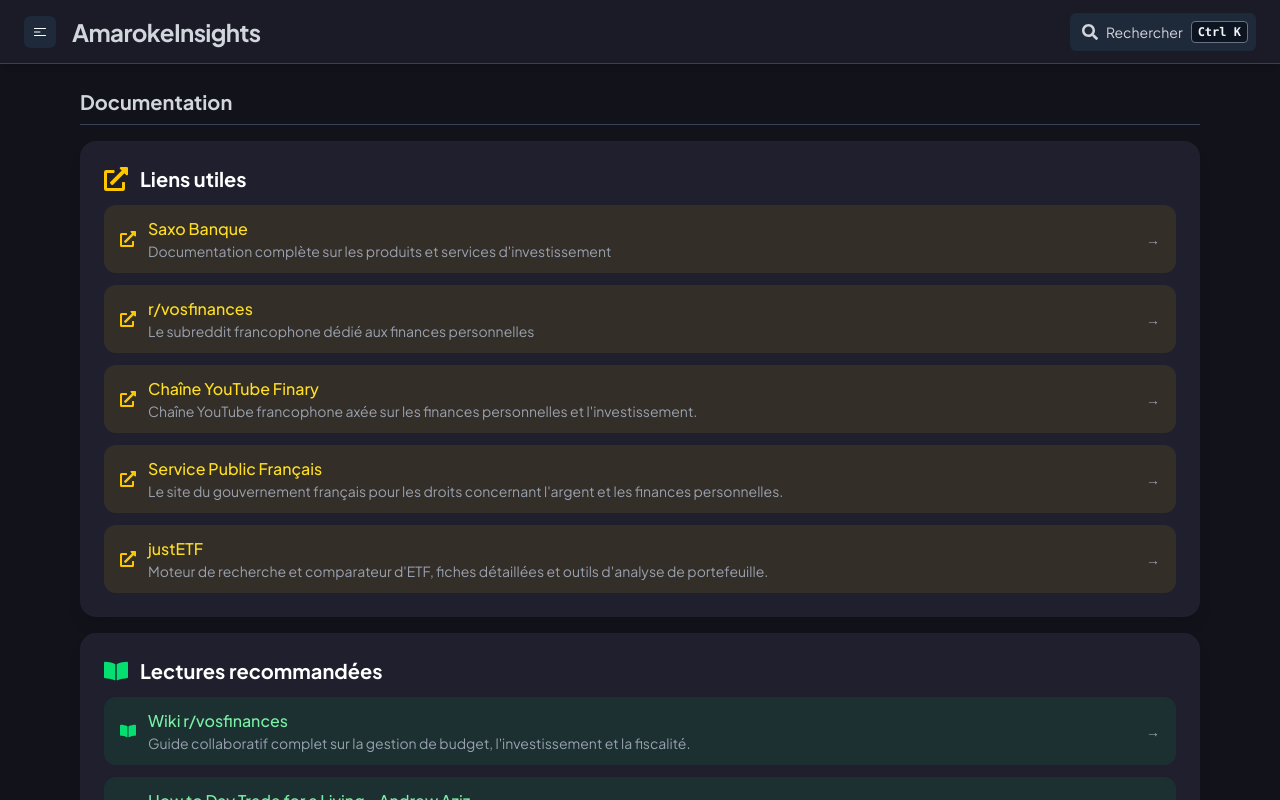
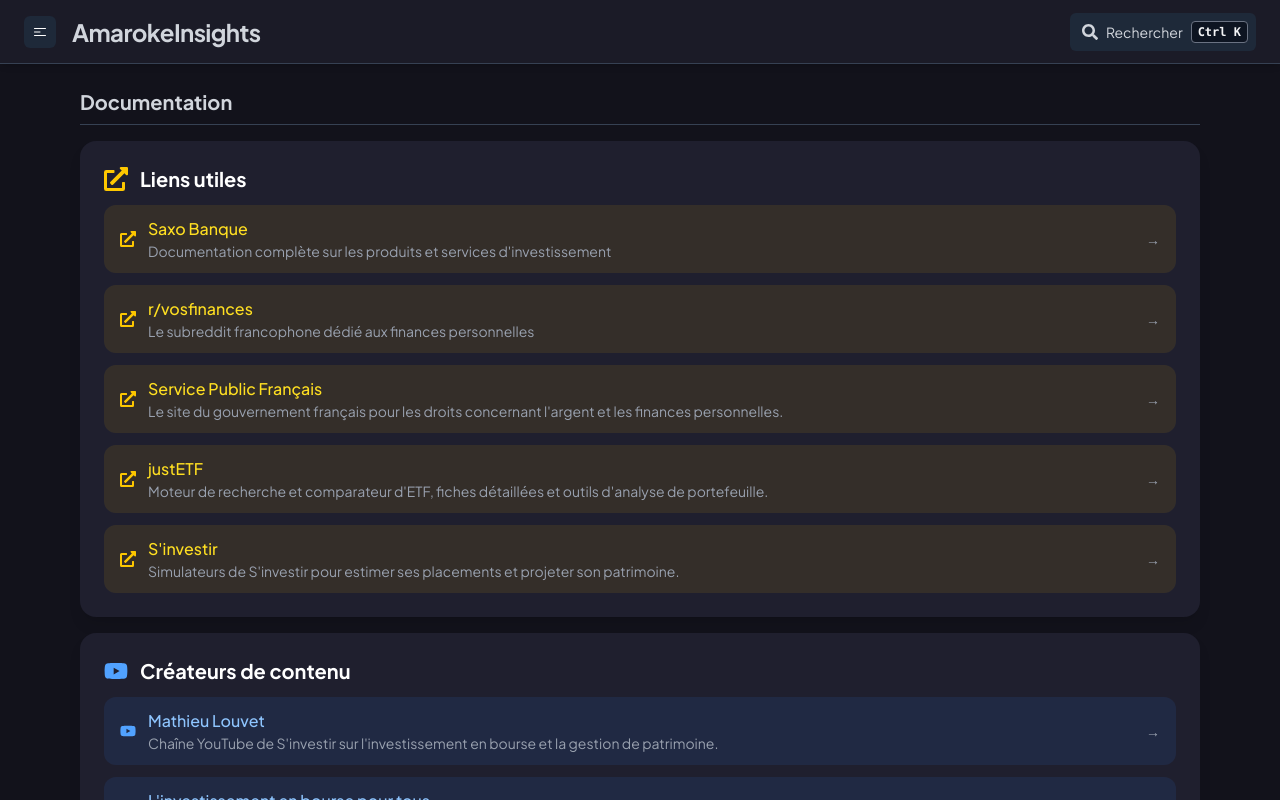
Before and after one commit to Amaroke/AmarokeInsights, a React (Vite) app: page /ressources in a window 1280 px wide. Built offline with nearby package versions, Linux system fonts and the light colour scheme.

Commit message:
feat: update Resources page with new links and content for financial resources and YouTube creators

```diff
--- a/src/pages/Resources.tsx
+++ b/src/pages/Resources.tsx
@@ -1,5 +1,5 @@
 import React from "react";
-import { FaExternalLinkAlt, FaBookOpen } from "react-icons/fa";
+import { FaExternalLinkAlt, FaBookOpen, FaYoutube } from "react-icons/fa";
 import InfoBubble from "../components/InfoBubble";
 import PageLayout from "../components/PageLayout";
 import Container from "../components/Container";
@@ -61,26 +61,6 @@
                   <span className="text-sm text-gray-400">→</span>
                 </a>
                 <a
-                  href="https://www.youtube.com/@Finary"
-                  target="_blank"
-                  rel="noopener noreferrer"
-                  className="flex items-center justify-between bg-yellow-500/10 hover:bg-yellow-500/20 transition-colors duration-200 rounded-xl px-4 py-3"
-                >
-                  <div className="flex items-center gap-3">
-                    <FaExternalLinkAlt className="text-yellow-400" />
-                    <div>
-                      <p className="font-medium text-yellow-300">
-                        Chaîne YouTube Finary
-                      </p>
-                      <p className="text-sm text-gray-400">
-                        Chaîne YouTube francophone axée sur les finances
-                        personnelles et l'investissement.
-                      </p>
-                    </div>
-                  </div>
-                  <span className="text-sm text-gray-400">→</span>
-                </a>
-                <a
                   href="https://www.service-public.gouv.fr/particuliers/vosdroits/N19803"
                   target="_blank"
                   rel="noopener noreferrer"
@@ -113,6 +93,108 @@
                       <p className="text-sm text-gray-400">
                         Moteur de recherche et comparateur d'ETF, fiches
                         détaillées et outils d'analyse de portefeuille.
+                      </p>
+                    </div>
+                  </div>
+                  <span className="text-sm text-gray-400">→</span>
+                </a>
+                <a
+                  href="https://simulateurs.sinvestir.fr/"
+                  target="_blank"
+                  rel="noopener noreferrer"
+                  className="flex items-center justify-between bg-yellow-500/10 hover:bg-yellow-500/20 transition-colors duration-200 rounded-xl px-4 py-3"
+                >
+                  <div className="flex items-center gap-3">
+                    <FaExternalLinkAlt className="text-yellow-400" />
+                    <div>
+                      <p className="font-medium text-yellow-300">S'investir</p>
+                      <p className="text-sm text-gray-400">
+                        Simulateurs de S'investir pour estimer ses placements et
+                        projeter son patrimoine.
+                      </p>
+                    </div>
+                  </div>
+                  <span className="text-sm text-gray-400">→</span>
+                </a>
+              </div>
+            </InfoBubble>
+            <InfoBubble
+              icon={<FaYoutube />}
+              title="Créateurs de contenu"
+              color="text-blue-400"
+            >
+              <div className="flex flex-col gap-3">
+                <a
+                  href="https://www.youtube.com/@MatthieuLouvet"
+                  target="_blank"
+                  rel="noopener noreferrer"
+                  className="flex items-center justify-between bg-blue-500/10 hover:bg-blue-500/20 transition-colors duration-200 rounded-xl px-4 py-3"
+                >
+                  <div className="flex items-center gap-3">
+                    <FaYoutube className="text-blue-400" />
+                    <div>
+                      <p className="font-medium text-blue-300">
+                        Mathieu Louvet
+                      </p>
+                      <p className="text-sm text-gray-400">
+                        Chaîne YouTube de S'investir sur l'investissement en
+                        bourse et la gestion de patrimoine.
+                      </p>
+                    </div>
+                  </div>
+                  <span className="text-sm text-gray-400">→</span>
+                </a>
+                <a
+                  href="https://www.youtube.com/@investissementboursepourtous"
+                  target="_blank"
+                  rel="noopener noreferrer"
+                  className="flex items-center justify-between bg-blue-500/10 hover:bg-blue-500/20 transition-colors duration-200 rounded-xl px-4 py-3"
+                >
+                  <div className="flex items-center gap-3">
+                    <FaYoutube className="text-blue-400" />
+                    <div>
+                      <p className="font-medium text-blue-300">
+                        L'investissement en bourse pour tous
+                      </p>
+                      <p className="text-sm text-gray-400">
+                        Chaîne YouTube pédagogique sur l'investissement en
+                        bourse assez axé sur la diversification et les ETF.
+                      </p>
+                    </div>
+                  </div>
+                  <span className="text-sm text-gray-400">→</span>
+                </a>
+                <a
+                  href="https://www.youtube.com/@xavierdelmasinvest"
+                  target="_blank"
+                  rel="noopener noreferrer"
+                  className="flex items-center justify-between bg-blue-500/10 hover:bg-blue-500/20 transition-colors duration-200 rounded-xl px-4 py-3"
+                >
+                  <div className="flex items-center gap-3">
+                    <FaYoutube className="text-blue-400" />
+                    <div>
+                      <p className="font-medium text-blue-300">Xavier Delmas</p>
+                      <p className="text-sm text-gray-400">
+                        Ex-trader partageant son expertise sur l'investissement
+                        en actions et en ETF.
+                      </p>
+                    </div>
+                  </div>
+                  <span className="text-sm text-gray-400">→</span>
+                </a>
+                <a
+                  href="https://www.youtube.com/@Finary"
+                  target="_blank"
+                  rel="noopener noreferrer"
+                  className="flex items-center justify-between bg-blue-500/10 hover:bg-blue-500/20 transition-colors duration-200 rounded-xl px-4 py-3"
+                >
+                  <div className="flex items-center gap-3">
+                    <FaYoutube className="text-blue-400" />
+                    <div>
+                      <p className="font-medium text-blue-300">Finary</p>
+                      <p className="text-sm text-gray-400">
+                        Chaîne YouTube francophone axée sur les finances
+                        personnelles et l'investissement.
                       </p>
                     </div>
                   </div>
```
